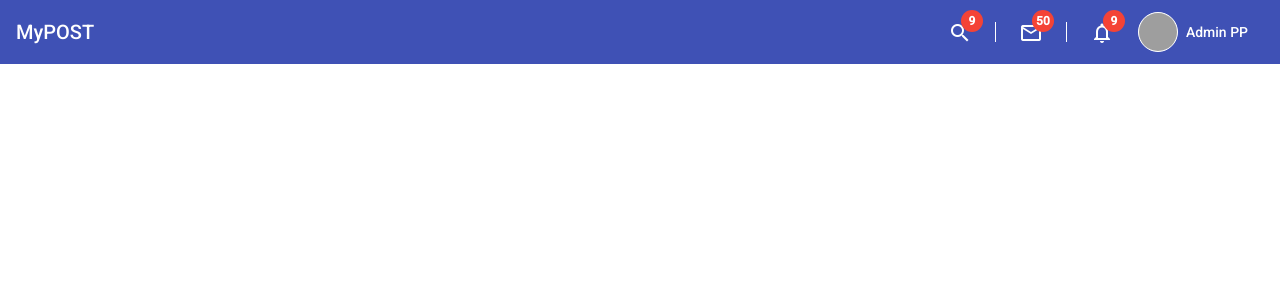
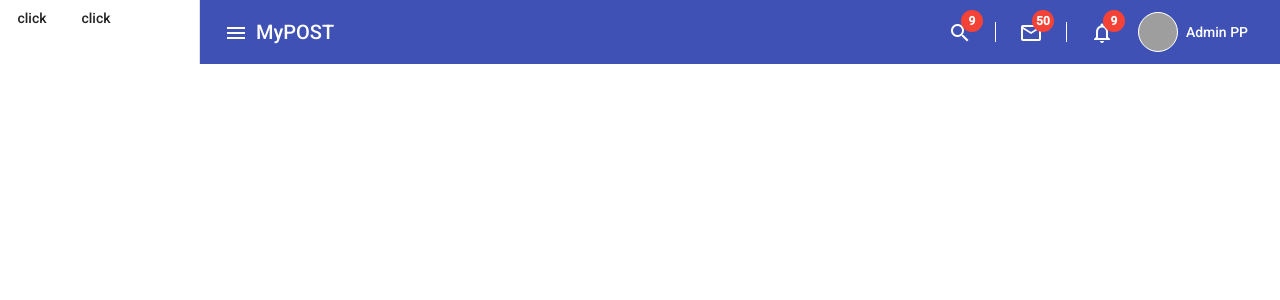
Before and after one commit to pp-chjz/Angular-Workshop-Frontend, an Angular app: page / in a window 1280 px wide. Shown: the top 300 px of the page. Built offline with nearby package versions, Linux system fonts and the light colour scheme; grey boxes are pictures that could not be loaded.

Commit message:
pass value between component
-emit คือส่งไป
-$event คือรับมา

```diff
--- a/src/app/app.component.css
+++ b/src/app/app.component.css
@@ -0,0 +1,3 @@
+mat-sidenav{
+    width: 200px;
+}
--- a/src/app/app.component.html
+++ b/src/app/app.component.html
@@ -1 +1,11 @@
-<app-header></app-header>
+
+
+<mat-sidenav-container class="example-container">
+    <mat-sidenav #sidenav mode="side" opened>
+        <button mat-button>click</button>
+        <button mat-button>click</button>
+    </mat-sidenav>
+    <mat-sidenav-content>
+        <app-header (toggle)="sidenav.toggle()" (sayHi)="onSayHi($event)"></app-header> <!--$event คือรับมา-->
+    </mat-sidenav-content>
+</mat-sidenav-container>
--- a/src/app/app.component.ts
+++ b/src/app/app.component.ts
@@ -14,4 +14,8 @@
   setName(){
     this.name = 'PP';
   }
+
+  onSayHi(text: String){
+    // alert(text)
+  }
 }
--- a/src/app/header/header.component.html
+++ b/src/app/header/header.component.html
@@ -1,5 +1,6 @@
 
 <mat-toolbar color="primary">
+    <button (click)="onClickNavToggle()" mat-icon-button><mat-icon>menu</mat-icon></button>
     <span>MyPOST</span>
     <span class="flex-fill"></span>
     <div class="d-flex align-items-center">
--- a/src/app/header/header.component.ts
+++ b/src/app/header/header.component.ts
@@ -1,4 +1,4 @@
-import { Component, OnInit } from '@angular/core';
+import { Component, EventEmitter, OnInit, Output } from '@angular/core';
 
 @Component({
   selector: 'app-header',
@@ -6,6 +6,10 @@
   styleUrls: ['./header.component.css']
 })
 export class HeaderComponent implements OnInit {
+
+  @Output("toggle") navToggle = new EventEmitter(); //ตั้งชื่อได้ในวงเล็บหลัง output
+  @Output() sayHi = new EventEmitter<String>(); //กำหนด type ของตัวแปลงที่จะส่งไปได้ใน < >
+
 
   demoMailNoti = 50;
   demoNoti = 9;
@@ -15,4 +19,9 @@
   ngOnInit(): void {
   }
 
+  onClickNavToggle(){
+    this.navToggle.emit(); //emit คือส่งไป
+    this.sayHi.emit("wow");
+  }
+
 }
```
Also changed, not shown: src/app/app.module.ts (+5 -5 lines).
